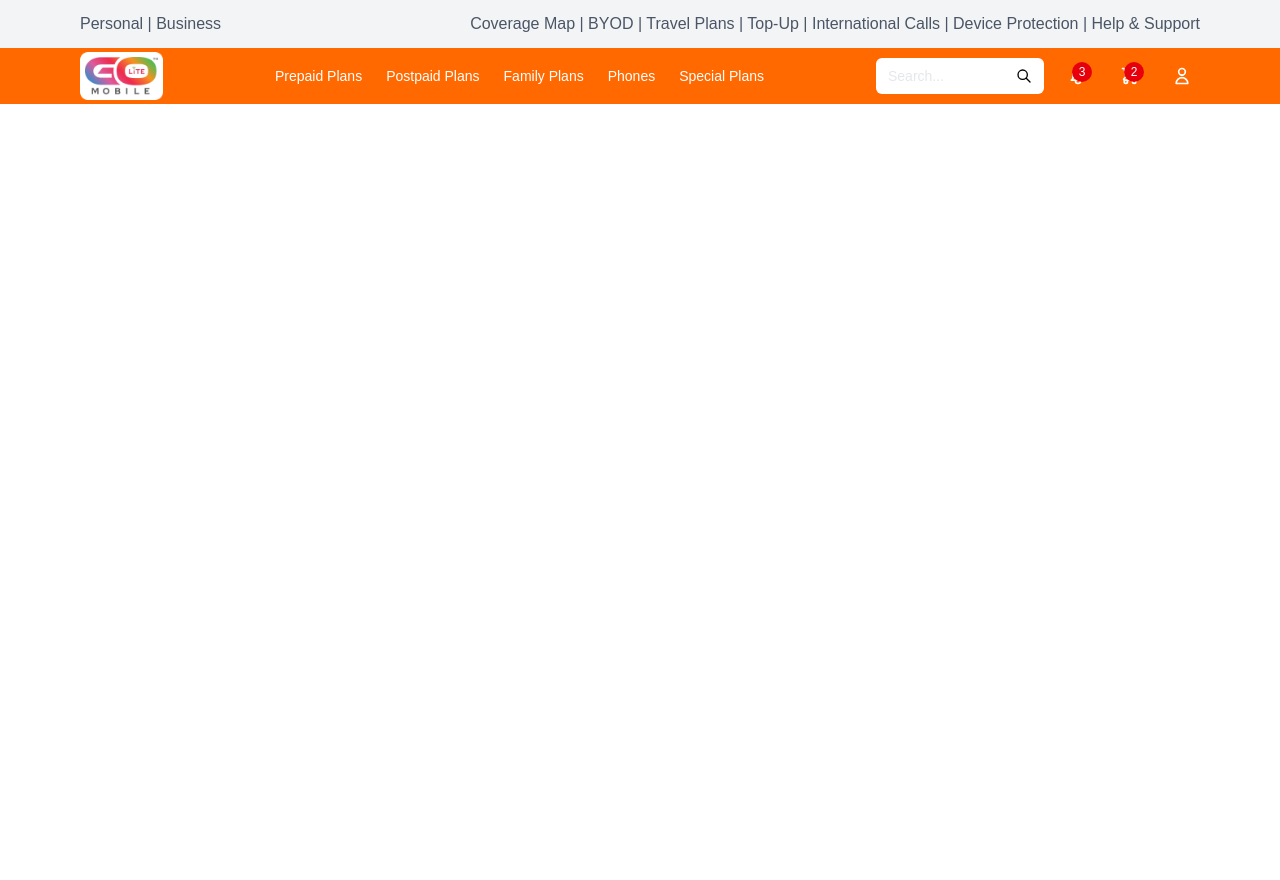
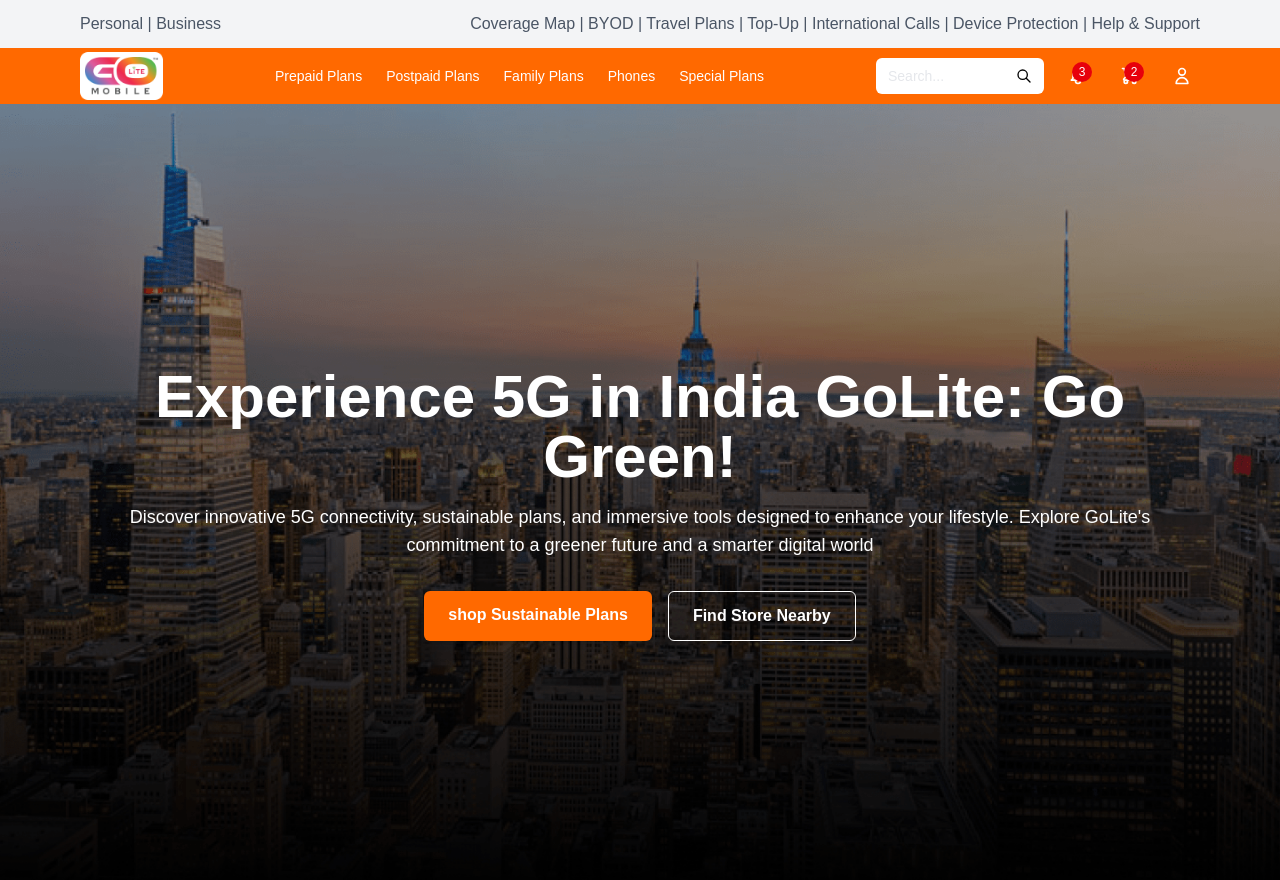
Before and after one commit to ZoikoGroup/golitereact, a Next.js app: page / in a window 1280 px wide. Shown: the top 880 px of the page. Before the commit the page ends 800 px from the top, so only its background shows below. Built offline with nearby package versions, Linux system fonts and the light colour scheme.

Commit message:
Home banner updated

```diff
--- /dev/null
+++ b/app/components/HomeBanner.tsx
@@ -0,0 +1,30 @@
+"use client"
+
+export default function HomeBanner() {
+  return (
+    <div className="h-screen w-full bg-[url('/img/banner/home-banner.png')] bg-cover bg-center bg-no-repeat flex items-center">
+      <div className="w-full max-w-6xl mx-auto px-4 text-center">
+        <h1 className="text-6xl text-white font-bold mb-4">Experience 5G in India GoLite: Go Green!</h1>
+        <p className="text-lg text-white">Discover innovative 5G connectivity, sustainable plans, and immersive tools designed to enhance your lifestyle. Explore GoLite&apos;s commitment to a greener future and a smarter digital world</p>
+
+        <div className="mt-8 flex justify-center gap-4">
+          <a
+            href="/plans"
+            aria-label="Shop Sustainable Plans"
+            className="inline-block bg-orange-500 hover:bg-orange-600 text-white font-semibold px-6 py-3 rounded-md shadow-md"
+          >
+            shop Sustainable Plans
+          </a>
+
+          <a
+            href="/stores"
+            aria-label="Find Store Nearby"
+            className="inline-block border border-white text-white bg-transparent hover:bg-white/10 font-semibold px-6 py-3 rounded-md"
+          >
+            Find Store Nearby
+          </a>
+        </div>
+      </div>
+    </div>
+  );
+}
--- a/app/page.tsx
+++ b/app/page.tsx
@@ -1,9 +1,11 @@
 import TopBar from "./components/TopBar";
+import HomeBanner from "./components/HomeBanner";
 
 export default function Home() {
   return (
     <>
     <TopBar />
+    <HomeBanner />
     </>
   );
 }
```
